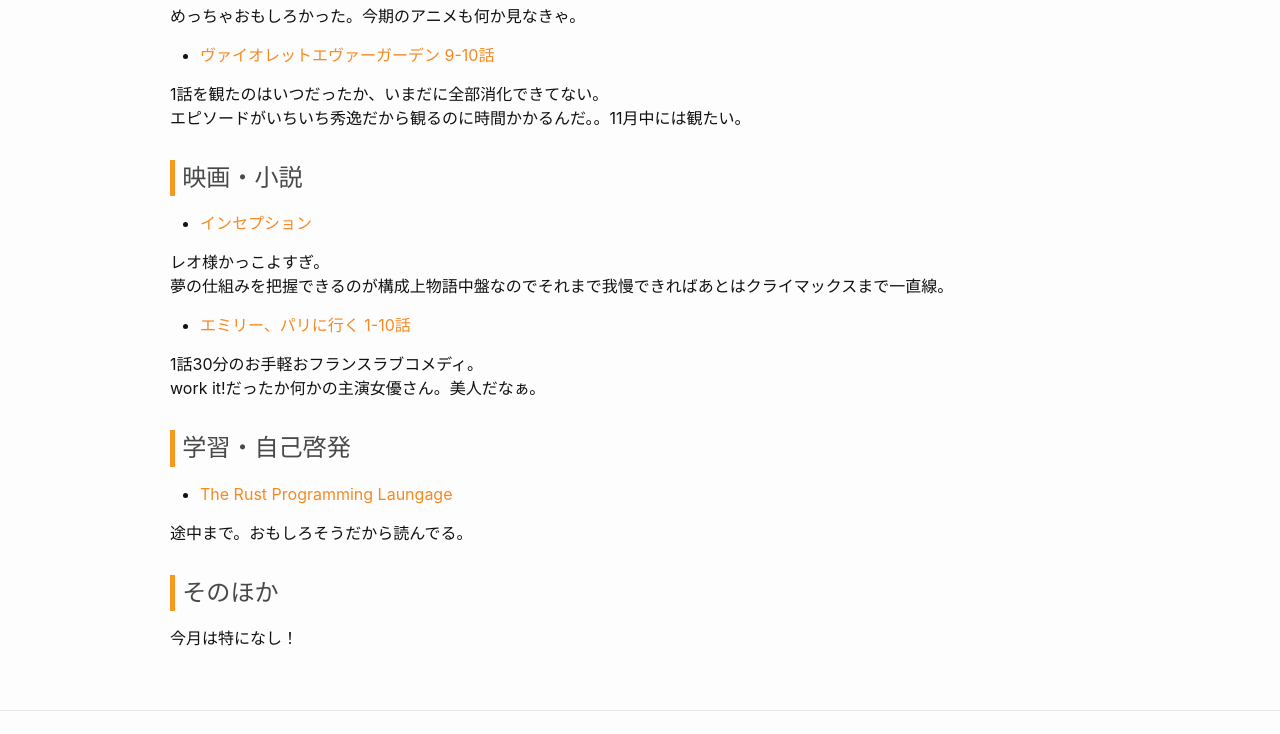
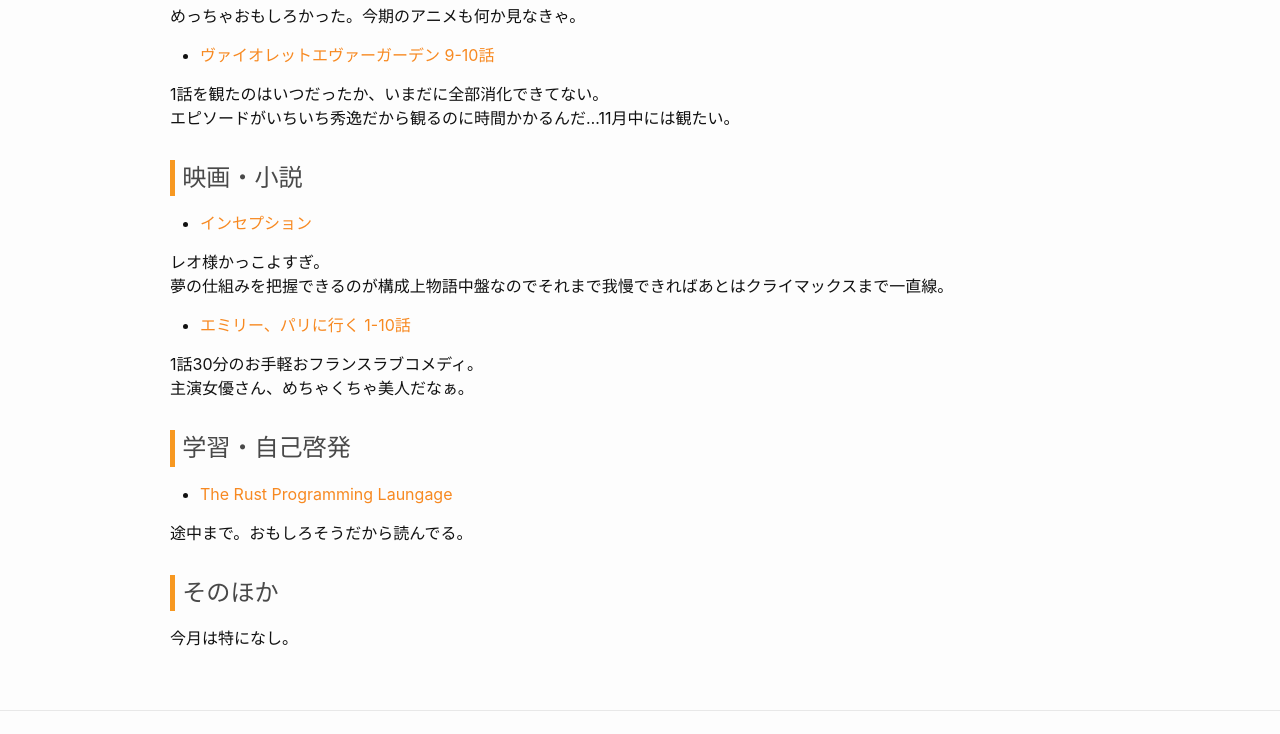
Before and after one commit to ryoo14/blog_ryoo_cc, a Jekyll site: the page built from _posts/2020-10-31-monthly_contents.md, in a window 1280 px wide. Shown: the part 437-1171 px from the top of the page. Built offline with Jekyll 4.4.1, drawn with Linux system fonts in a browser that asks for light colours.

```diff
--- a/_posts/2020-10-31-monthly_contents.md
+++ b/_posts/2020-10-31-monthly_contents.md
@@ -19,7 +19,7 @@ categories: monthly_contents
 - [ヴァイオレットエヴァーガーデン 9-10話](https://www.netflix.com/title/80182123?s=i&trkid=0)
 
 1話を観たのはいつだったか、いまだに全部消化できてない。
-エピソードがいちいち秀逸だから観るのに時間かかるんだ。。11月中には観たい。
+エピソードがいちいち秀逸だから観るのに時間かかるんだ...11月中には観たい。
 
 
 ## 映画・小説
@@ -31,7 +31,7 @@ categories: monthly_contents
 - [エミリー、パリに行く 1-10話](https://www.netflix.com/title/81037371?s=i&trkid=255824129)
 
 1話30分のお手軽おフランスラブコメディ。
-work it!だったか何かの主演女優さん。美人だなぁ。
+主演女優さん、めちゃくちゃ美人だなぁ。
 
 ## 学習・自己啓発
 - [The Rust Programming Laungage](https://doc.rust-jp.rs/book-ja/title-page.html)
@@ -39,4 +39,4 @@ work it!だったか何かの主演女優さん。美人だなぁ。
 途中まで。おもしろそうだから読んでる。
 
 ## そのほか
-今月は特になし！
+今月は特になし。
```
